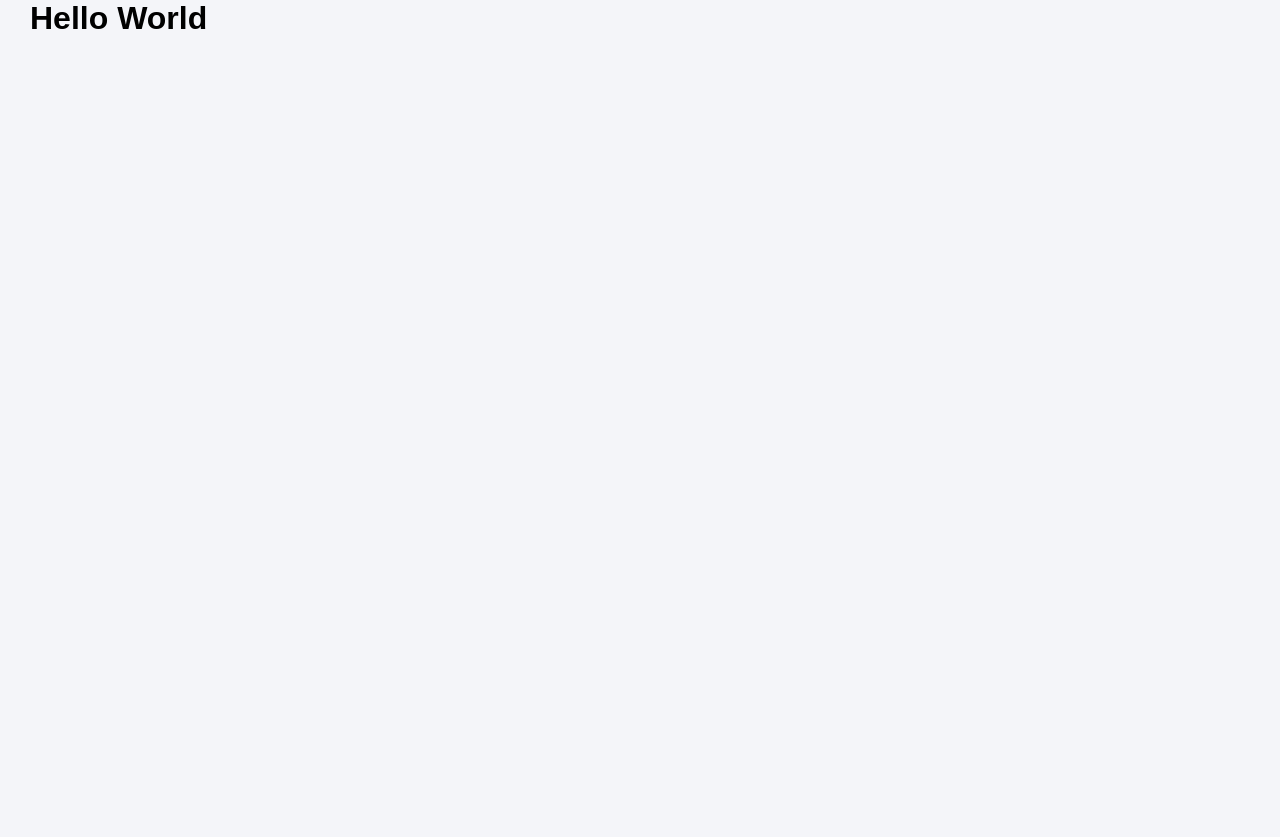
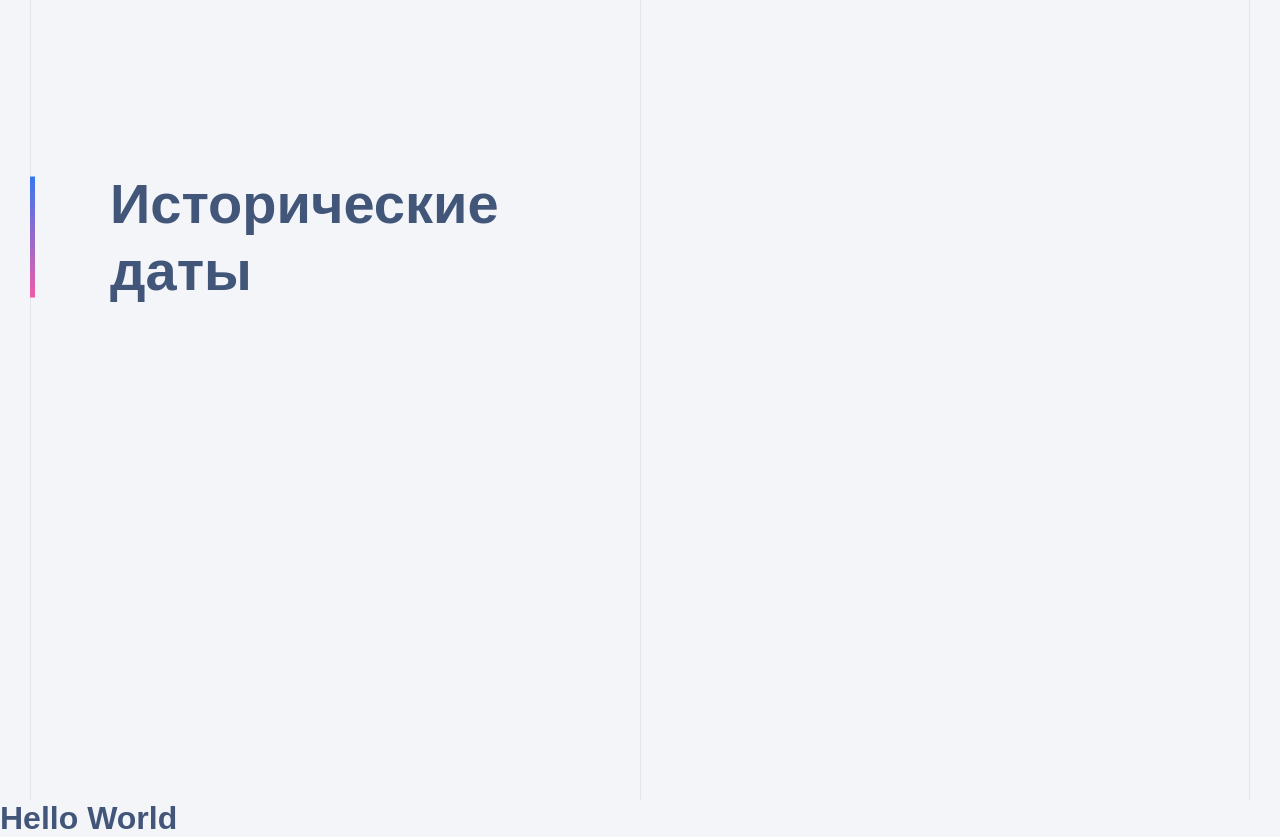
Before and after one commit to EgoRomanoff/only-frontend-test, a React app: page / in a window 1280 px wide. Before the commit the page ends 800 px from the top, so only its background shows below. Built offline with nearby package versions, Linux system fonts and the light colour scheme.

Commit message:
feat: start to develop history block

```diff
--- a/src/App.tsx
+++ b/src/App.tsx
@@ -1,11 +1,14 @@
-import Container from "./components/ui/container"
-import './styles/global.scss'
+import { HistoryBlock } from "@components/history-block";
+import "./styles/global.scss";
 
 const App = () => {
   return (
-    <Container fullHeight>
+    <>
+      <HistoryBlock
+        title="Исторические даты"
+      />
       <h1>Hello World</h1>
-    </Container>
+    </>
   );
 };
 
--- /dev/null
+++ b/src/components/history-block/index.ts
@@ -0,0 +1 @@
+export { default as HistoryBlock } from './ui/history-block'
--- /dev/null
+++ b/src/components/history-block/ui/history-block.tsx
@@ -0,0 +1,16 @@
+import styles from './styles.module.scss'
+import Container from "@components/ui/container";
+
+const HistoryBlock = ({ title }: { title: string }) => {
+  return (
+    <Container fullHeight>
+      <section className={styles.block}>
+        <h2 className={styles.title}>
+          {title}
+        </h2>
+      </section>
+    </Container>
+  );
+};
+
+export default HistoryBlock;
--- /dev/null
+++ b/src/components/history-block/ui/styles.module.scss
@@ -0,0 +1,39 @@
+@import '@styles/vars';
+
+.block {
+  $line-color: rgba($color-grayblue, .1);
+  $line-gradient: linear-gradient(to bottom, $line-color, $line-color);
+  $line-size: 1px 100%;
+
+  position: relative;
+  display: flex;
+  flex-direction: column;
+  height: 100%;
+  padding-top: 17rem;
+
+  background:
+    $line-gradient left center / $line-size no-repeat,   // left line
+    $line-gradient center center / $line-size no-repeat, // center line
+    $line-gradient right center / $line-size no-repeat;  // right line
+}
+
+.title {
+  position: relative;
+  padding-left: 8rem;
+  width: 100%;
+  max-width: 44rem;
+  font-size: 5.6rem;
+  font-weight: 700;
+  line-height: 1.2;
+
+  &::before {
+    content: '';
+    position: absolute;
+    top: 50%;
+    left: 0;
+    transform: translateY(-50%);
+    width: 5px;
+    height: 90%;
+    background: linear-gradient($color-blue, $color-fuschia);
+  }
+}
--- a/src/components/ui/container/index.tsx
+++ b/src/components/ui/container/index.tsx
@@ -1,4 +1,4 @@
-import { ReactNode } from "react";
+import type { ReactNode } from "react";
 import clsx from "clsx";
 
 import styles from "./styles.module.scss";
--- a/src/styles/global.scss
+++ b/src/styles/global.scss
@@ -1,14 +1,15 @@
 @use './_reset';
-@use './_vars';
+@import './_vars';
 
 html {
   font-size: 62.5%; // 10px
 }
 
 body {
-  font-family: vars.$font-primary;
+  font-family: $font-primary;
   font-size: 1.6rem; // 16px
-  background-color: vars.$color-whitegray;
+  color: $color-grayblue;
+  background-color: $color-whitegray;
 }
 
 #root {
--- a/tsconfig.json
+++ b/tsconfig.json
@@ -23,6 +23,12 @@
     "strictPropertyInitialization": true,
     "checkJs": true,
     "isolatedModules": true,
+
+    "baseUrl": "src",
+    "paths": {
+      "@components/*": ["components/*"],
+      "@styles/*": ["styles/*"],
+    }
   },
   "include": ["src/**/*"],
   "exclude": ["node_modules"],
--- a/webpack.config.js
+++ b/webpack.config.js
@@ -39,6 +39,10 @@ module.exports = (env) => {
 
     resolve: {
       extensions: [".js", ".jsx", ".ts", ".tsx"],
+      alias: {
+        '@components': path.resolve(__dirname, 'src', 'components'),
+        '@styles': path.resolve(__dirname, 'src', 'styles'),
+      },
     },
 
     plugins: [
```
